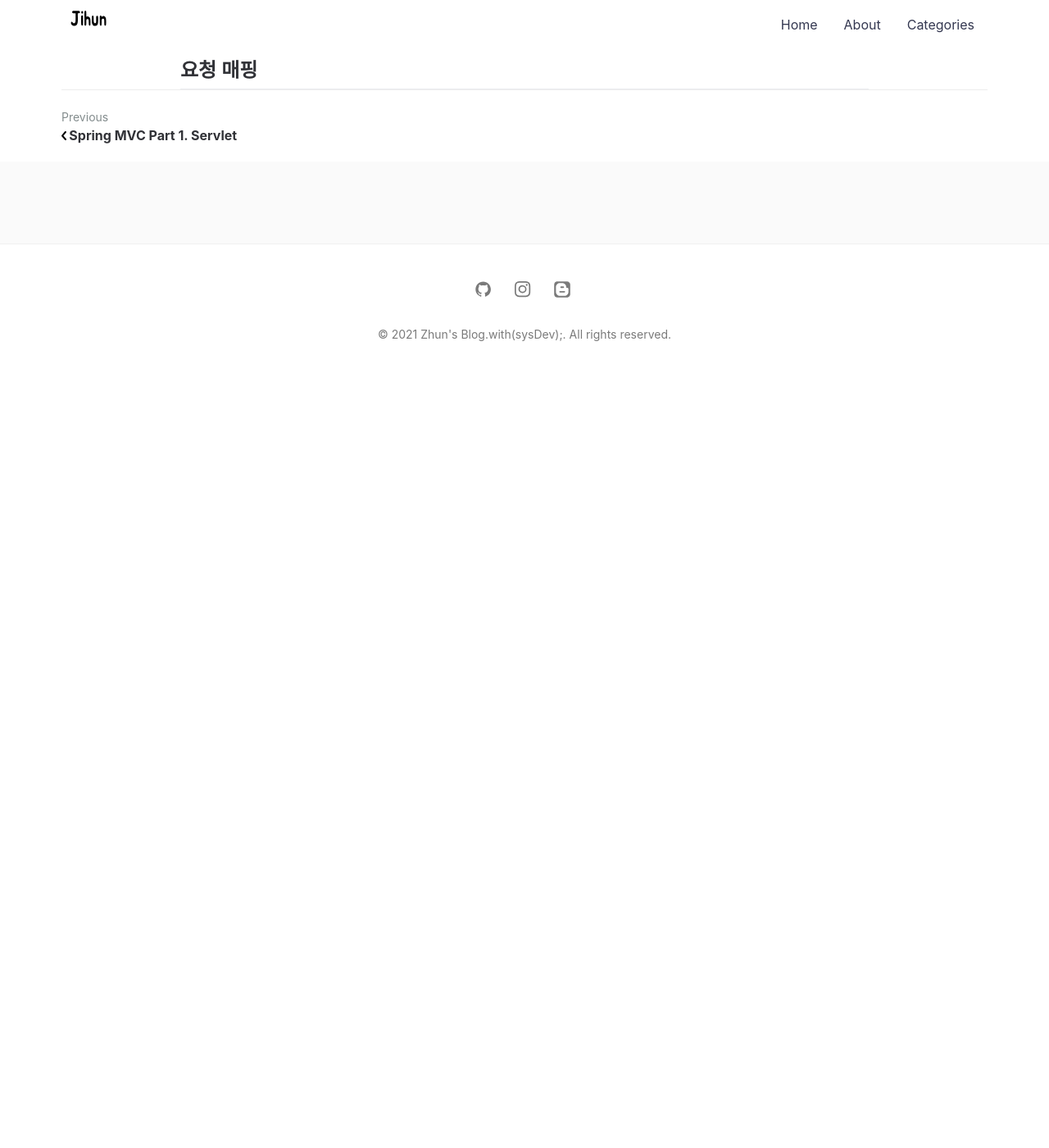
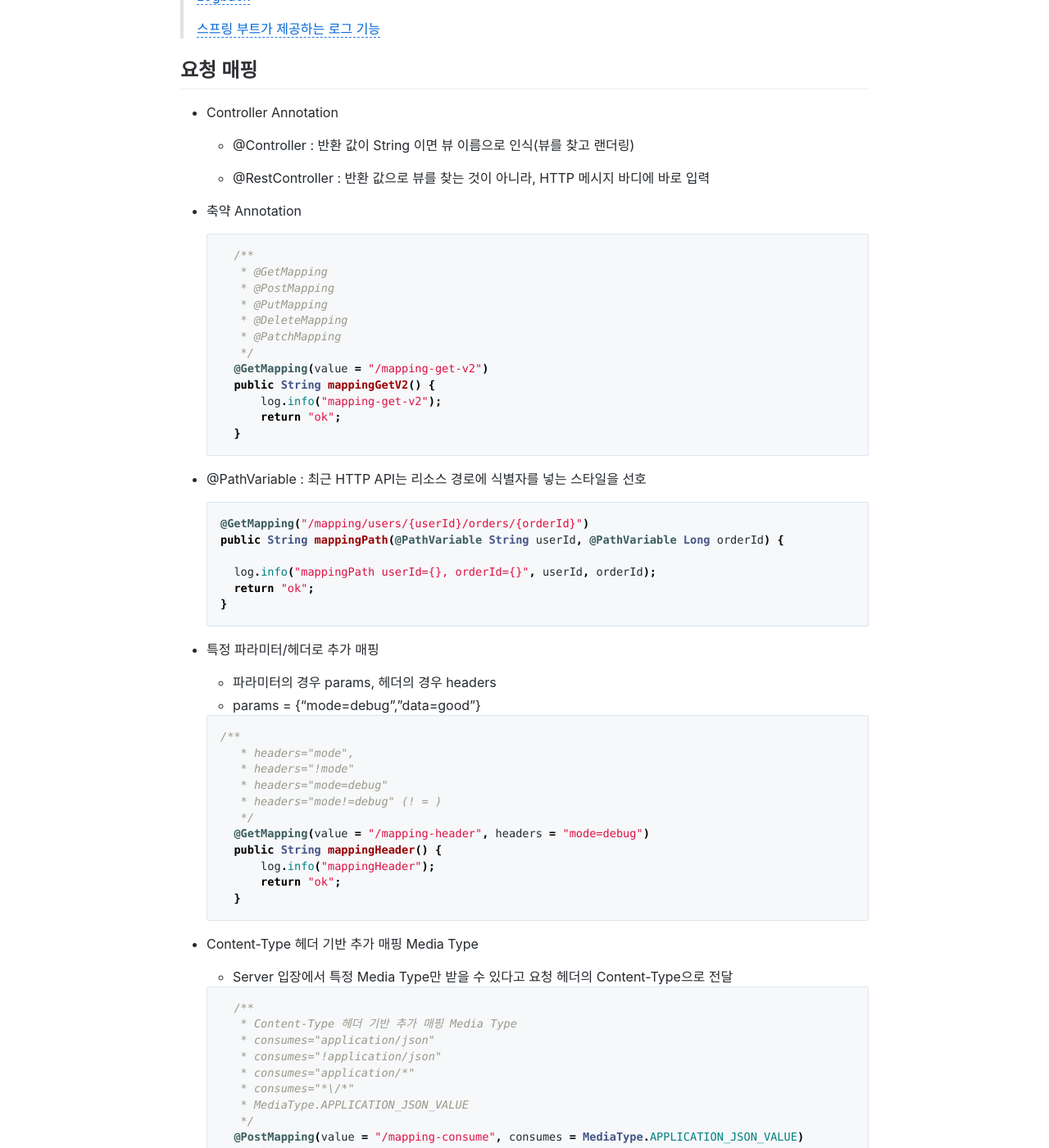
Before and after one commit to jihunparkme/jihunparkme.github.io, a Jekyll site: the page built from _posts/2021-08-16-Spring-MVC-Part1-MVC.md, in a window 1280 px wide and 1400 px high, scrolled down 4367 px. Shown: the whole window at 82% size. Built offline with Jekyll 4.4.1, drawn with Linux system fonts in a browser that asks for light colours; comment, search, counter and statistics services are not loaded; before the commit the page ends 4830 px from its top, so only the background shows below that; some of the changed text lies outside the part shown.

Commit message:
[스프링 MVC - 기본 기능] Request Mapping

````diff
--- a/_posts/2021-08-16-Spring-MVC-Part1-MVC.md
+++ b/_posts/2021-08-16-Spring-MVC-Part1-MVC.md
@@ -169,3 +169,95 @@ view.render() 가 호출되고 InternalResourceView 는 forward() 를 사용해
 > [스프링 부트가 제공하는 로그 기능](https://docs.spring.io/spring-boot/docs/current/reference/html/spring-bootfeatures.html#boot-features-logging)
 
 ## 요청 매핑
+
+- Controller Annotation
+
+  - @Controller : 반환 값이 String 이면 뷰 이름으로 인식(뷰를 찾고 랜더링)
+
+  - @RestController : 반환 값으로 뷰를 찾는 것이 아니라, HTTP 메시지 바디에 바로 입력
+
+- 축약 Annotation
+
+  ```java
+    /**
+     * @GetMapping
+     * @PostMapping
+     * @PutMapping
+     * @DeleteMapping
+     * @PatchMapping
+     */
+    @GetMapping(value = "/mapping-get-v2")
+    public String mappingGetV2() {
+        log.info("mapping-get-v2");
+        return "ok";
+    }
+  ```
+
+- @PathVariable : 최근 HTTP API는 리소스 경로에 식별자를 넣는 스타일을 선호
+
+  ```java
+  @GetMapping("/mapping/users/{userId}/orders/{orderId}")
+  public String mappingPath(@PathVariable String userId, @PathVariable Long orderId) {
+
+    log.info("mappingPath userId={}, orderId={}", userId, orderId);
+    return "ok";
+  }
+  ```
+
+- 특정 파라미터/헤더로 추가 매핑
+
+  - 파라미터의 경우 params, 헤더의 경우 headers
+  - params = {"mode=debug","data=good"}
+
+  ```java
+  /**
+     * headers="mode",
+     * headers="!mode"
+     * headers="mode=debug"
+     * headers="mode!=debug" (! = )
+     */
+    @GetMapping(value = "/mapping-header", headers = "mode=debug")
+    public String mappingHeader() {
+        log.info("mappingHeader");
+        return "ok";
+    }
+  ```
+
+- Content-Type 헤더 기반 추가 매핑 Media Type
+
+  - Server 입장에서 특정 Media Type만 받을 수 있다고 요청 헤더의 Content-Type으로 전달
+
+  ```java
+    /**
+     * Content-Type 헤더 기반 추가 매핑 Media Type
+     * consumes="application/json"
+     * consumes="!application/json"
+     * consumes="application/*"
+     * consumes="*\/*"
+     * MediaType.APPLICATION_JSON_VALUE
+     */
+    @PostMapping(value = "/mapping-consume", consumes = MediaType.APPLICATION_JSON_VALUE)
+    public String mappingConsumes() {
+        log.info("mappingConsumes");
+        return "ok";
+    }
+  ```
+
+- Accept 헤더 기반 Media Type
+
+  - Client 입장에서 특정 Media Type만 받을 수 있다고 요청 헤더의 Accept로 전달
+
+  ```java
+    /**
+     * Accept 헤더 기반 Media Type
+     * produces = "text/html"
+     * produces = "!text/html"
+     * produces = "text/*"
+     * produces = "*\/*"
+     */
+    @PostMapping(value = "/mapping-produce", produces = MediaType.TEXT_HTML_VALUE)
+    public String mappingProduces() {
+        log.info("mappingProduces");
+        return "ok";
+    }
+  ```
````
